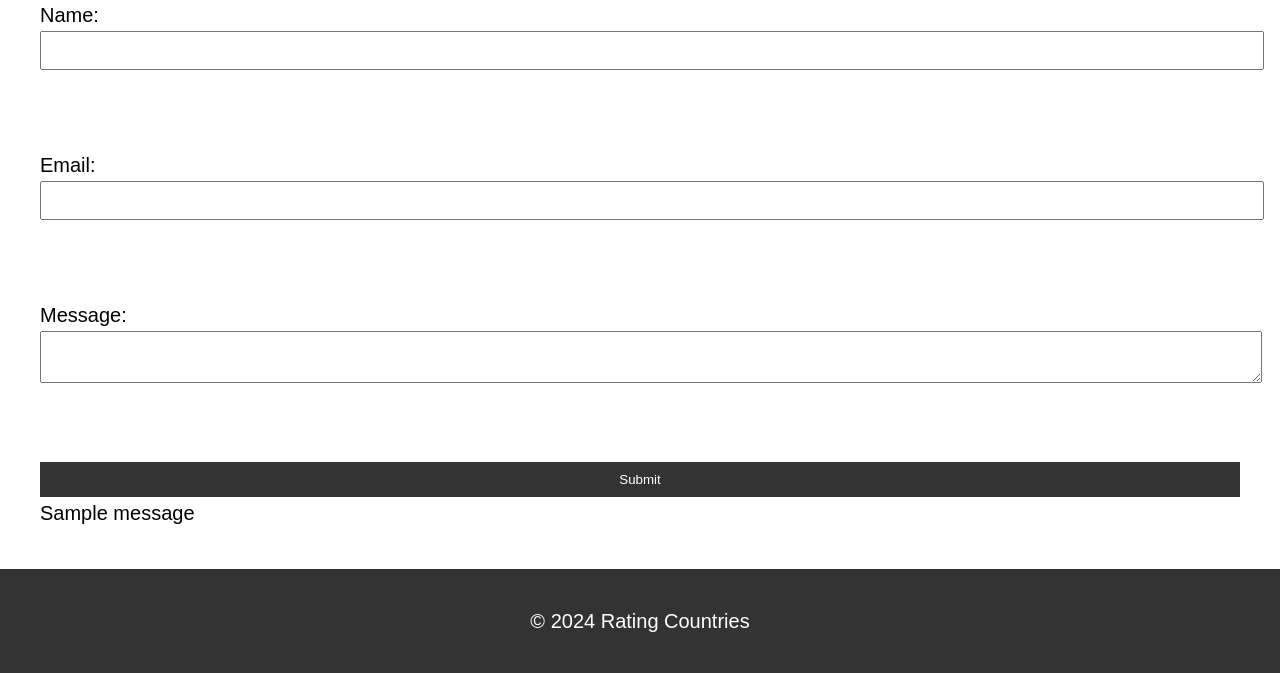
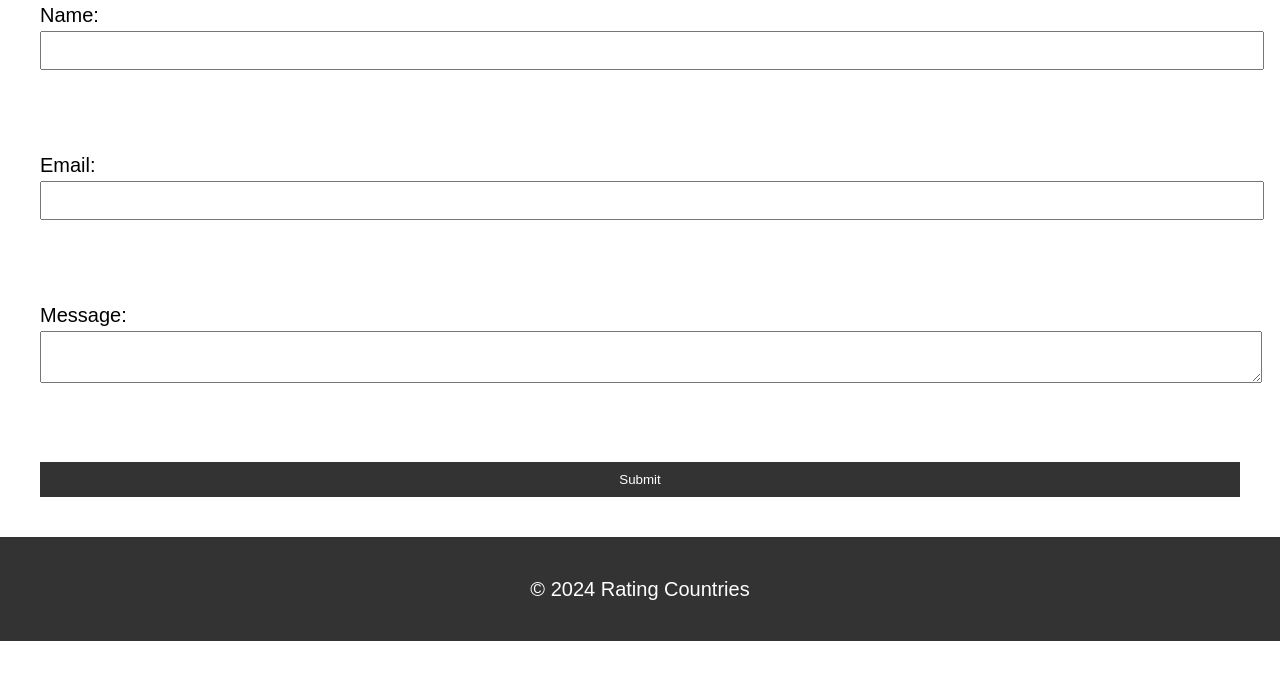
Before and after one commit to Seif162042/Rating_Countries, a Flask app: page /contact.html in a window 1280 px wide. Shown: the part 281-954 px from the top of the page. After the commit the page ends 922 px from the top, so only its background shows below. Run offline with Flask 3, Linux system fonts and the light colour scheme; tables that the repository leaves empty hold one stand-in row (values such as "Sample post"); one stand-in notice (Sample message) is shown.

Commit message:
Gave up on it for now

```diff
--- a/app.py
+++ b/app.py
@@ -2,21 +2,8 @@ from flask import Flask, render_template, request, redirect, url_for
 from flask_sqlalchemy import SQLAlchemy
 from flask import jsonify
 import os
-from flask import Flask, render_template, request, redirect, url_for, flash
-from flask_mail import Mail, Message
 
 app = Flask(__name__)
-app.secret_key = 'a_secret_key_321'
-
-# Flask-Mail configuration for Gmail
-app.config['MAIL_SERVER'] = 'smtp.gmail.com'
-app.config['MAIL_PORT'] = 587
-app.config['MAIL_USE_TLS'] = True
-app.config['MAIL_USERNAME'] = 'for.my.website162042@gmail.com'
-app.config['MAIL_PASSWORD'] = 'zuqret-gyvvos-5Vasco'
-app.config['MAIL_DEFAULT_SENDER'] = 'for.my.website162042@gmail.com'
-
-mail = Mail(app)
 
 # Configuration for the database
 app.config['SQLALCHEMY_DATABASE_URI'] = 'sqlite:///products.db'
@@ -95,23 +82,6 @@ def delete_product(id):
     db.session.commit()
     return redirect(url_for('products'))
 
-def send_email():
-    name = request.form['name']
-    email = request.form['email']
-    message = request.form['message']
-    msg = Message(subject=f"New Contact Form Submission from {name}",
-                  recipients=['your_email@gmail.com'],  # Replace with your email
-                  body=f"Name: {name}\nEmail: {email}\n\nMessage:\n{message}")
-        # Send the email and handle success/error messages
-    try:
-        mail.send(msg)
-        flash('Your message has been sent successfully!', 'success')
-    except Exception as e:
-        print(e)  # Print any error for debugging
-        flash('There was an error sending your message. Please try again later.', 'error')
-
-    return redirect(url_for('contact'))
-
 if __name__ == '__main__':
     port = int(os.environ.get("PORT", 5000))
     app.run(host='0.0.0.0', port=port)
--- a/templates/contact.html
+++ b/templates/contact.html
@@ -21,7 +21,7 @@
     <main>
         <h1>Contact Me</h1>
         <p>If you wish to ask me more questions or just want to talk please use this form to contact me:</p>
-        <form action="{{ url_for('send_email') }}" method="post">
+        <form>
             <label for="name">Name:</label>
             <input type="text" id="name" name="name" required><br><br>
 
@@ -33,13 +33,6 @@
 
             <button type="submit">Submit</button>
         </form>
-        {% with messages = get_flashed_messages(with_categories=true) %}
-        {% if messages %}
-            {% for category, message in messages %}
-            <div class="alert alert-{{ category }}">{{ message }}</div>
-            {% endfor %}
-        {% endif %}
-        {% endwith %}
     </main>
 
     <footer>
```
